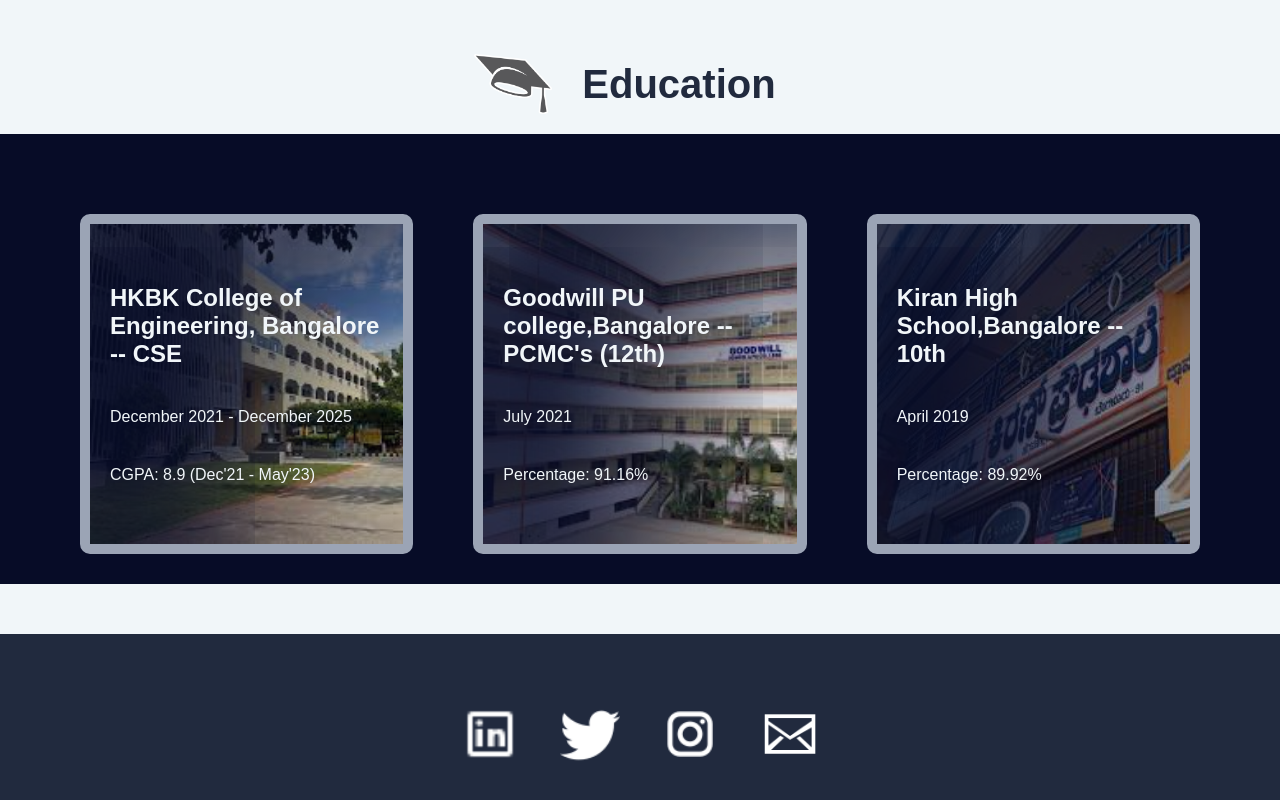
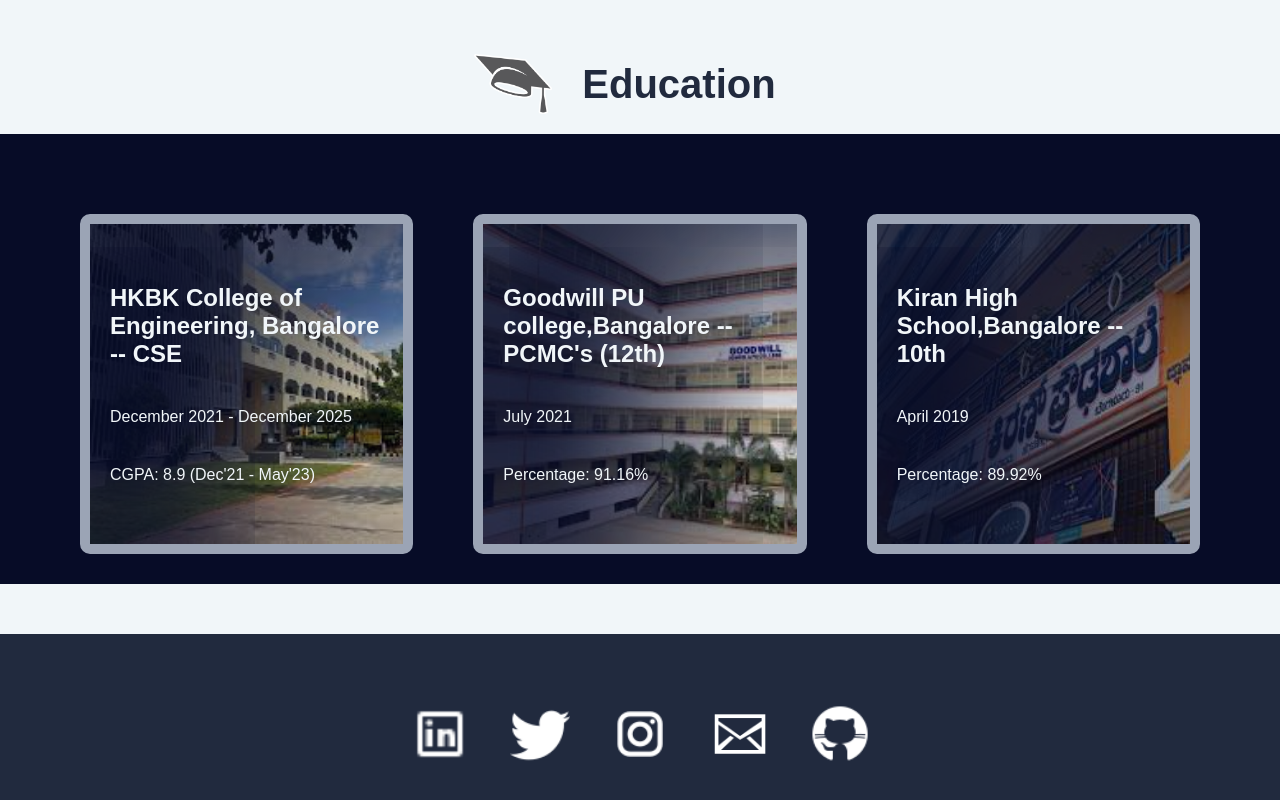
Before and after one commit to RoopsagarK/Portfolio, a plain HTML site: page index.html in a window 1280 px wide. Shown: the part 770-1570 px from the top of the page. Drawn offline with Linux system fonts and the light colour scheme.

Commit message:
updated contact links

```diff
--- a/index.html
+++ b/index.html
@@ -68,9 +68,10 @@
 <section class="footer">
     <div class="contact">
         <a href="https://www.linkedin.com/in/roopsagar-k-168b55217"><img src="./images/linkedIn04.png" alt="linkedIn"></a>
-        <a><img src="./images/twitter.png" alt="twitter"></a>
-        <a><img src="./images/instagram.png" alt="instagram"></a>
-        <a><img src="./images/e-mail.png" alt="mail"></a>
+        <a href=" https://twitter.com/RoopsagarU?t=yu5YRQnsxmR2UI0mGjydlw&s=08"><img src="./images/twitter.png" alt="twitter"></a>
+        <a href="https://instagram.com/theroopsagarudayar?igshid=NGExMmI2YTkyZg=="><img src="./images/instagram.png" alt="instagram"></a>
+        <a href="roopsagarudayar9854@gmail.com"><img src="./images/e-mail.png" alt="mail"></a>
+        <a href="https://github.com/RoopsagarK"><img src="./images/github.png" alt="github"></a>
     </div>
 </section>
 </body>
```
Also changed, not shown: images/github.png (added).
